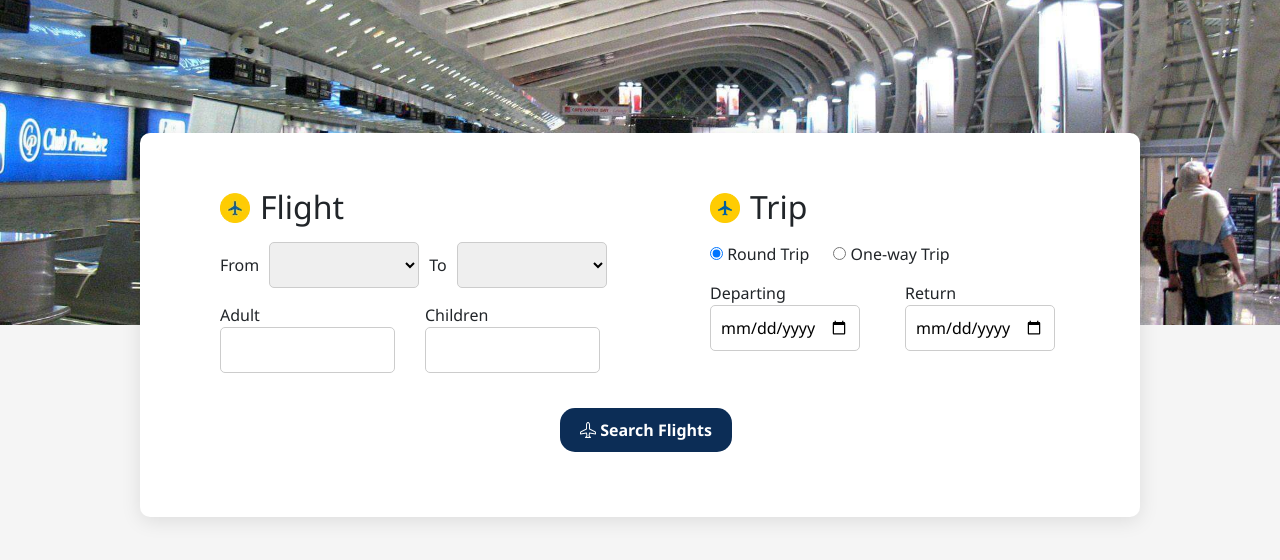
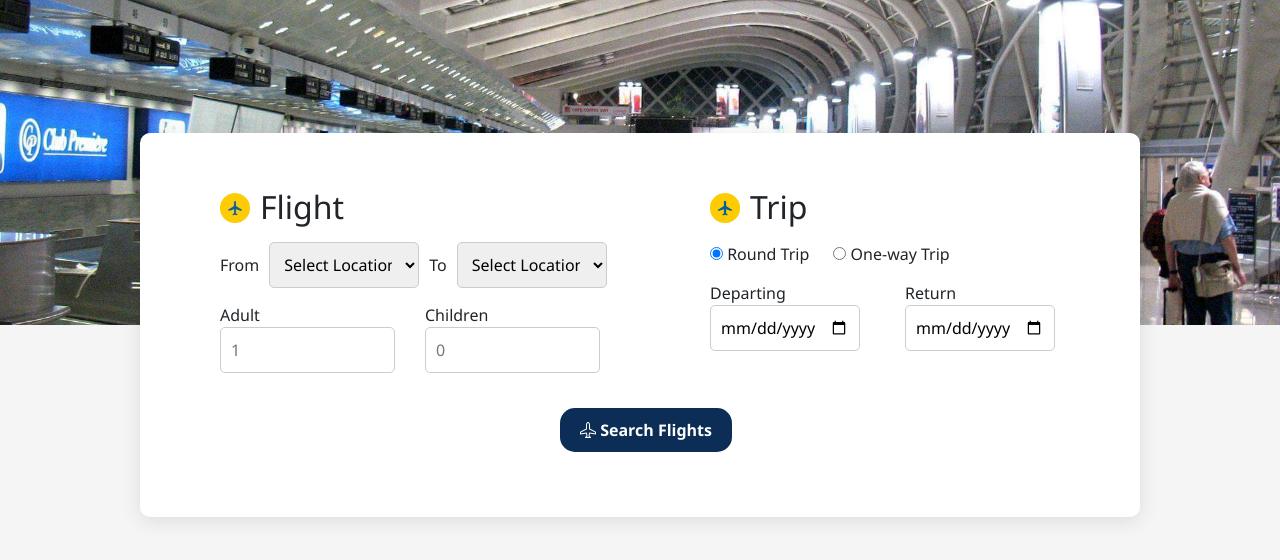
Before and after one commit to flor1211/jetsetgo2204, a PHP site: page /booking/booking.php in a window 1280 px wide. Shown: the part 55-615 px from the top of the page. Run offline with PHP 8.4, Linux system fonts and the light colour scheme; lists and menus that the app fills with data are empty.

Commit message:
update input fields

```diff
--- a/booking/booking.php
+++ b/booking/booking.php
@@ -67,7 +67,8 @@ if ($_SERVER['REQUEST_METHOD'] == 'POST') {
 
             <div class="form-group">
               <label for="fromInput" style="display:flex; justify-content: center; align-items: center">From</label>
-              <select id="fromInput" name="from" style="width: 150px;">
+              <select id="fromInput" name="from" style="width: 150px;" required>
+              <option value="" selected hidden>Select Location</option>
                 <?php foreach ($airports as $airport): ?>
                   <option value="<?= htmlspecialchars($airport['airport_code']) ?>">
                     <?= htmlspecialchars($airport['airport_code']) ?>
@@ -76,7 +77,8 @@ if ($_SERVER['REQUEST_METHOD'] == 'POST') {
               </select>
 
               <label for="toInput" style="display:flex; justify-content: center; align-items: center">To</label>
-              <select id="toInput" name="to" style="width: 150px;">
+              <select id="toInput" name="to" style="width: 150px;" required>
+              <option value="" selected hidden>Select Location</option>
                 <?php foreach ($airports as $airport): ?>
                   <option value="<?= htmlspecialchars($airport['airport_code']) ?>">
                     <?= htmlspecialchars($airport['airport_code']) ?>
@@ -89,12 +91,12 @@ if ($_SERVER['REQUEST_METHOD'] == 'POST') {
             <div class="form-group" style="display: flex;">
               <div style="display: flex; flex-direction: column;">
                 <label for="adultInput">Adult</label>
-                <input type="number" id="adultInput" name="adult" style="width: 175px;" />
+                <input type="number" min="1" max="4" placeholder="1" id="adultInput" name="adult" style="width: 175px;" required/>
               </div>
 
               <div class="child-wrapper" style="display: flex; flex-direction: column; margin-left: 20px;">
                 <label for="childrenInput">Children</label>
-                <input type="number" id="childrenInput" name="children" style="width: 175px;" />
+                <input type="number" max="2" id="childrenInput" name="children" style="width: 175px;" placeholder="0"/>
               </div>
 
             </div>
```
